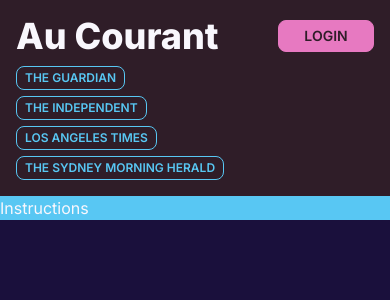
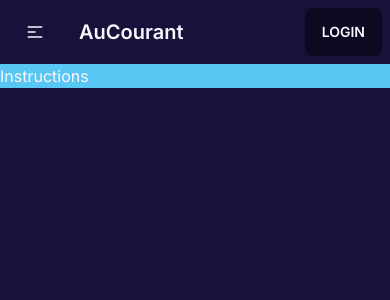
Before and after one commit to cordovez/MediaVocabulary_front, a Next.js app: page / in a window 390 px wide. Shown: the top 300 px of the page. Built offline with nearby package versions, Linux system fonts and the light colour scheme.

Commit message:
responsive navigation

```diff
--- /dev/null
+++ b/src/app/components/dropdown_nav.jsx
@@ -0,0 +1,69 @@
+"use client";
+
+import Link from "next/link";
+import { usePathname } from "next/navigation";
+
+const buttonStyle = "btn btn-outline btn-secondary btn-xs ";
+const buttonStyleActive = "btn btn-secondary btn-xs ";
+
+export default function DropdownNav() {
+  const pathname = usePathname();
+  const navLinks = [
+    { name: "The Guardian", href: "/dashboard/guardian" },
+    { name: "The Independent", href: "/dashboard/independent" },
+    { name: "Los Angeles Times", href: "/dashboard/latimes" },
+    { name: "The Sydney Morning Herald", href: "/dashboard/smh" },
+  ];
+  return (
+    <nav
+      role="navigation"
+      aria-label="media selector"
+      tabIndex={0}
+      className="menu menu-sm dropdown-content mt-3 z-[1] p-2 shadow bg-base-100 rounded-box w-52"
+    >
+      {navLinks.map((link) => {
+        const isActive = pathname === link.href;
+        return (
+          <Link
+            href={link.href}
+            key={link.name}
+            tabIndex={0}
+            className="menu menu-sm dropdown-content mt-3 z-[1] p-2 shadow hover:bg-base-100 rounded-box w-52"
+          >
+            <p className="p-2">{link.name}</p>
+          </Link>
+        );
+      })}
+    </nav>
+  );
+}
+// export default function DropdownNav() {
+//   const pathname = usePathname();
+
+//   const navLinks = [
+//     { name: "The Guardian", href: "/dashboard/guardian" },
+//     { name: "The Independent", href: "/dashboard/independent" },
+//     { name: "Los Angeles Times", href: "/dashboard/latimes" },
+//     { name: "The Sydney Morning Herald", href: "/dashboard/smh" },
+//   ];
+
+//   return (
+//     <>
+//       <nav role="navigation" aria-label="media selector">
+//         {navLinks.map((link) => {
+//           // const isActive = pathname === link.href;
+//           return (
+//             <Link
+//               href={link.href}
+//               key={link.name}
+//               tabIndex={0}
+//               className="menu menu-sm dropdown-content mt-3 z-[1] p-2 shadow hover:bg-base-100 rounded-box w-52"
+//             >
+//               <p className="p-2">{link.name}</p>
+//             </Link>
+//           );
+//         })}
+//       </nav>
+//     </>
+//   );
+// }
--- a/src/app/masthead/Masthead.jsx
+++ b/src/app/masthead/Masthead.jsx
@@ -1,23 +1,110 @@
 import Link from "next/link";
 import MediaNav from "../components/media_nav";
+import DropdownNav from "../components/dropdown_nav";
 
 export default function Masthead() {
   const logo = <h1>Au Courant</h1>;
   const login = <button className="btn btn-primary btn-sm w-24">login</button>;
 
   return (
-    <>
-      <div className="flex flex-col  bg-primary-content  p-4 md:p-12 ">
-        <div className="flex items-center justify-between  mb-2 ">
-          <div>
-            <Link href={"/"} className="prose no-underline hover:underline">
-              {logo}
-            </Link>
-          </div>
-          <div>{login}</div>
+    <div className="navbar bg-base-100">
+      <div className="navbar-start">
+        <div className="dropdown">
+          <label tabIndex={0} className="btn btn-ghost lg:hidden">
+            <svg
+              xmlns="http://www.w3.org/2000/svg"
+              className="h-5 w-5"
+              fill="none"
+              viewBox="0 0 24 24"
+              stroke="currentColor"
+            >
+              <path
+                strokeLinecap="round"
+                strokeLinejoin="round"
+                strokeWidth="2"
+                d="M4 6h16M4 12h8m-8 6h16"
+              />
+            </svg>
+          </label>
+          {/* <DropdownNav /> */}
+          <ul
+            tabIndex={0}
+            className="menu menu-sm dropdown-content mt-3 z-[1] p-2 shadow bg-base-100 rounded-box w-52"
+          >
+            <li>
+              <a>Item 1</a>
+            </li>
+            <li>
+              <a>Parent</a>
+              <ul className="p-2">
+                <li>
+                  <a>Submenu 1</a>
+                </li>
+                <li>
+                  <a>Submenu 2</a>
+                </li>
+              </ul>
+            </li>
+            <li>
+              <a>Item 3</a>
+            </li>
+          </ul>
         </div>
+        <a className="btn btn-ghost normal-case text-xl">AuCourant</a>
+      </div>
+      <div className="navbar-center hidden lg:flex">
         <MediaNav />
+        {/* <ul className="menu menu-horizontal px-1">
+          <li>
+            <a>Item 1</a>
+          </li>
+          <li tabIndex={0}>
+            <details>
+              <summary>Parent</summary>
+              <ul className="p-2">
+                <li>
+                  <a>Submenu 1</a>
+                </li>
+                <li>
+                  <a>Submenu 2</a>
+                </li>
+              </ul>
+            </details>
+          </li>
+          <li>
+            <a>Item 3</a>
+          </li>
+        </ul> */}
       </div>
-    </>
+      <div className="navbar-end">
+        <a className="btn">Login</a>
+      </div>
+    </div>
   );
 }
+
+{
+  /* <div className="navbar bg-base-100">
+  <div className="navbar-start">
+    <div className="dropdown">
+      <label tabIndex={0} className="btn btn-ghost lg:hidden">
+        <svg xmlns="http://www.w3.org/2000/svg" className="h-5 w-5" fill="none" viewBox="0 0 24 24" stroke="currentColor"><path strokeLinecap="round" strokeLinejoin="round" strokeWidth="2" d="M4 6h16M4 12h8m-8 6h16" /></svg>
+      </label>
+      <ul tabIndex={0} className="menu menu-sm dropdown-content mt-3 z-[1] p-2 shadow bg-base-100 rounded-box w-52">
+        <li><a>The Guardian</a></li>
+        <li><a>The Independent</a></li>
+        <li><a>L.A. Times</a></li>
+        <li><a>The Sydney Morning Herald</a></li>
+      </ul>
+    </div>
+    <a className="btn btn-ghost normal-case text-xl">Au Courant</a>
+  </div>
+  <div className="navbar-center hidden lg:flex">
+            <MediaNav />
+
+  </div>
+  <div className="navbar-end">
+    {login}
+  </div>
+</div> */
+}
```
